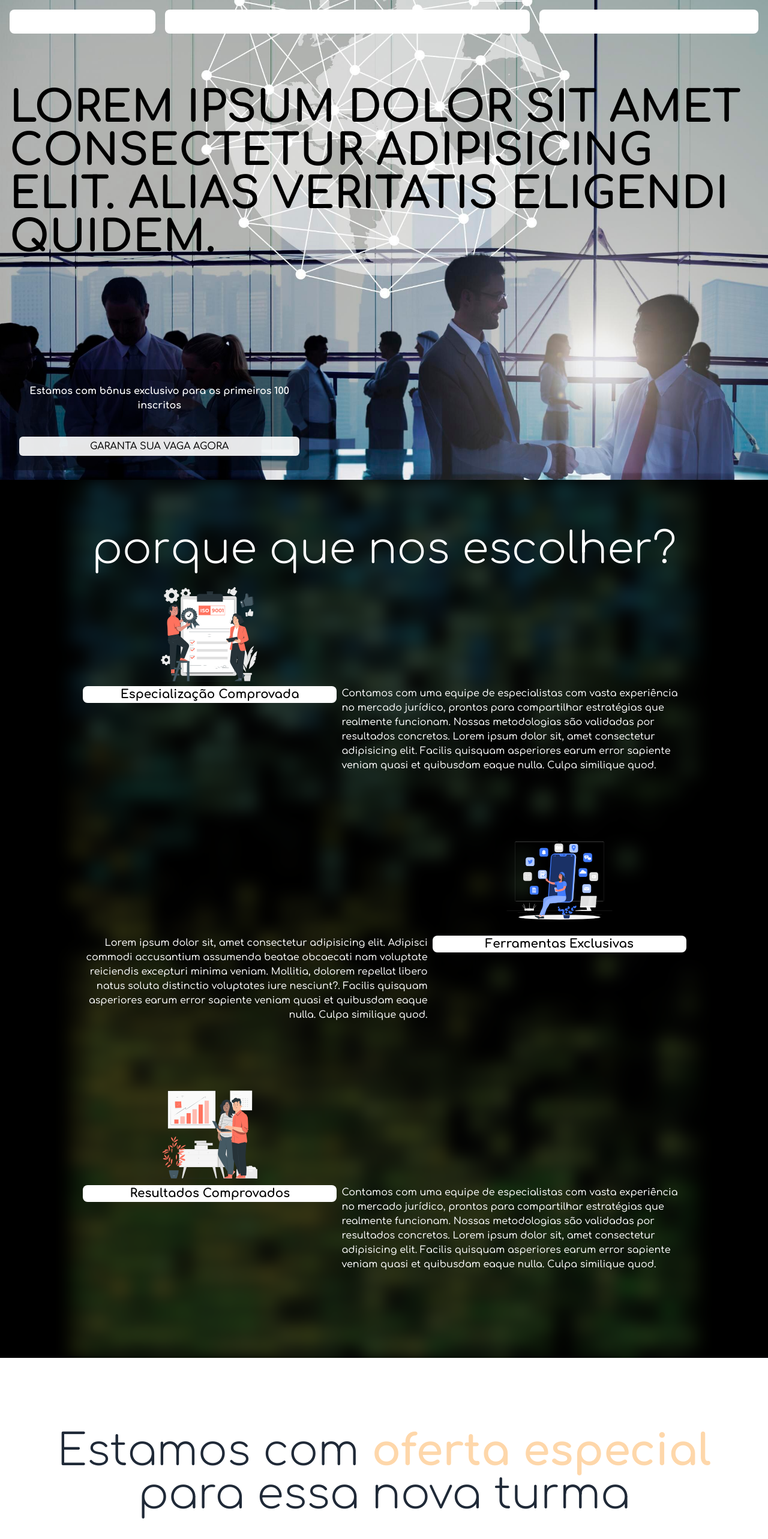
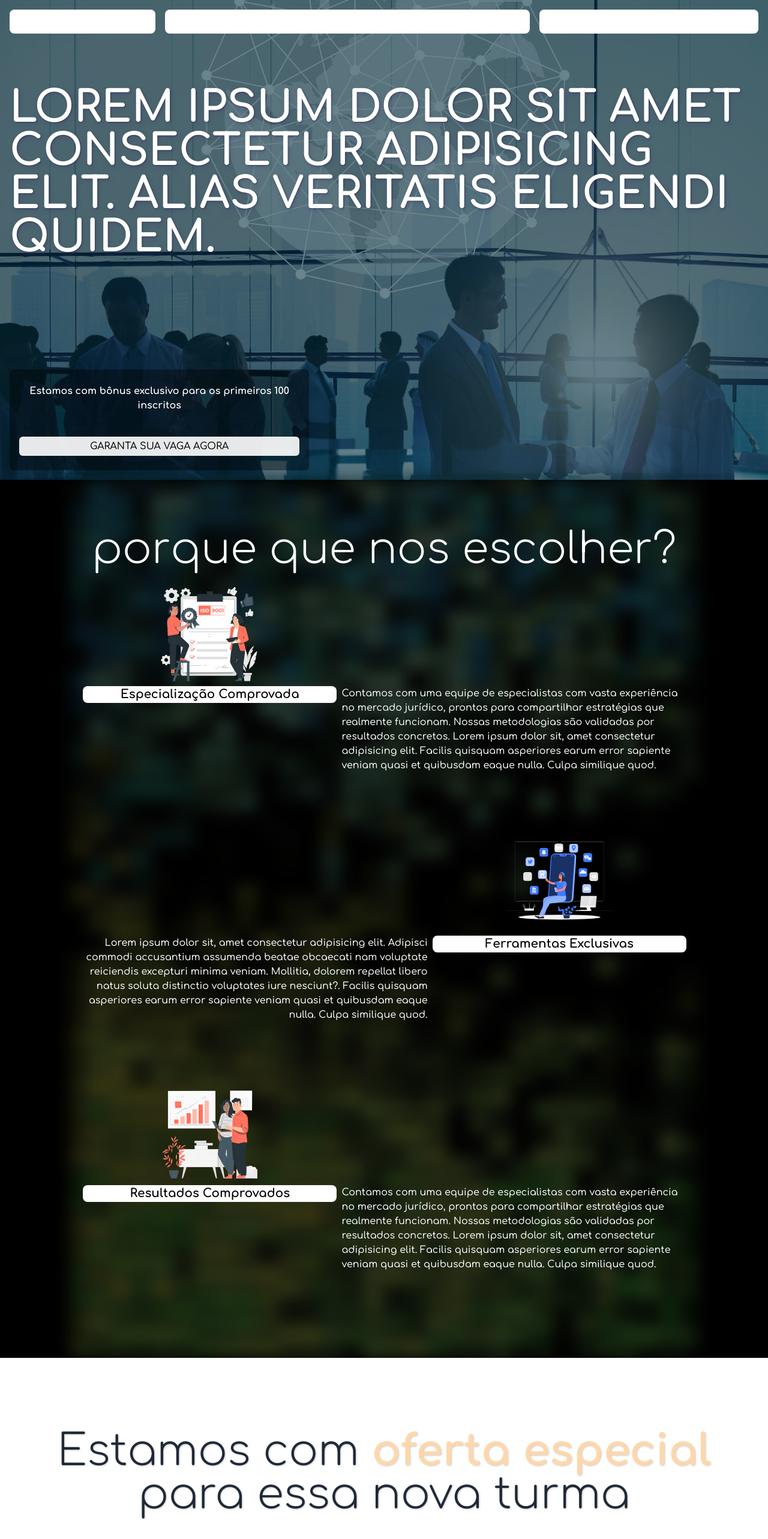
Before and after one commit to Romeusorionaet/Advocacia-Mentor, a Next.js app: page / in a window 1280 px wide. Shown: the top 2566 px of the page at 60% size. Built offline with nearby package versions, Linux system fonts and the light colour scheme.

Commit message:
style: added shadow in texts

```diff
--- a/package.json
+++ b/package.json
@@ -15,7 +15,8 @@
     "lucide-react": "^0.460.0",
     "next": "15.0.3",
     "react": "19.0.0-rc-66855b96-20241106",
-    "react-dom": "19.0.0-rc-66855b96-20241106"
+    "react-dom": "19.0.0-rc-66855b96-20241106",
+    "tailwindcss-textshadow": "^2.1.3"
   },
   "devDependencies": {
     "@types/node": "^20",
--- a/src/app/page.tsx
+++ b/src/app/page.tsx
@@ -59,8 +59,9 @@ export default function Home() {
 
   return (
     <main>
-      <section className="relative flex h-screen w-full flex-col justify-between bg-[url('/img/networking-business.jpeg')] bg-cover bg-center bg-no-repeat p-2 md:p-4">
-        <h1 className="mt-32 text-4xl font-extrabold uppercase text-black md:text-7xl">
+      <section className="relative flex h-screen w-full flex-col justify-between bg-cyan-950/60 p-2 md:p-4">
+        <div className="absolute left-0 top-0 -z-10 h-full w-full bg-[url('/img/networking-business.jpeg')] bg-cover bg-center bg-no-repeat" />
+        <h1 className="mt-32 text-4xl font-extrabold uppercase text-shadow-xl md:text-7xl">
           Lorem ipsum dolor sit amet consectetur adipisicing elit. Alias
           veritatis eligendi quidem.
         </h1>
@@ -192,7 +193,7 @@ export default function Home() {
 
       <section className="flex flex-col items-center justify-center bg-white pt-20 text-gray-800">
         <div className="py-10 text-gray-800">
-          <h2 className="text-center text-4xl font-thin md:text-7xl">
+          <h2 className="text-center text-4xl font-thin text-shadow-sm md:text-7xl">
             Estamos com{' '}
             <span className="font-extrabold text-orange-200">
               oferta especial
@@ -436,7 +437,7 @@ export default function Home() {
 
       <section className="bg-orange-200 py-12 text-black">
         <div className="flex flex-wrap items-center justify-center">
-          <h2 className="text-center text-4xl font-thin md:text-7xl">
+          <h2 className="text-center text-4xl font-thin text-shadow-lg md:text-7xl">
             Perguntas Frequentes
           </h2>
 
@@ -481,7 +482,7 @@ export default function Home() {
       <section className="relative flex flex-wrap justify-center gap-16 bg-[url('/img/man-run.png')] bg-left bg-no-repeat px-2 py-12 text-black md:bg-bottom">
         <div className="absolute left-0 top-0 -z-10 h-full w-full bg-white blur-sm md:blur-xl" />
         <div className="lg:w-1/2">
-          <h2 className="text-4xl font-thin max-md:text-center md:text-7xl">
+          <h2 className="text-4xl font-thin text-shadow-lg max-md:text-center md:text-7xl">
             Você está no caminho certo
           </h2>
           <div className="flex items-center max-md:flex-col">
--- a/src/components/footer.tsx
+++ b/src/components/footer.tsx
@@ -18,7 +18,7 @@ export function Footer() {
             height={500}
             src={`/social-media/${icon}`}
             alt={icon}
-            className="h-10 w-10 md:h-16 md:w-16"
+            className="h-10 w-10 hover:scale-105 hover:shadow-sm md:h-16 md:w-16"
           />
         ))}
       </div>
--- a/tailwind.config.ts
+++ b/tailwind.config.ts
@@ -48,5 +48,5 @@ export default {
       },
     },
   },
-  plugins: [],
+  plugins: [require('tailwindcss-textshadow')],
 } satisfies Config
```
Also changed, not shown: 1 other file (tests, documents, lock files or other folders).
